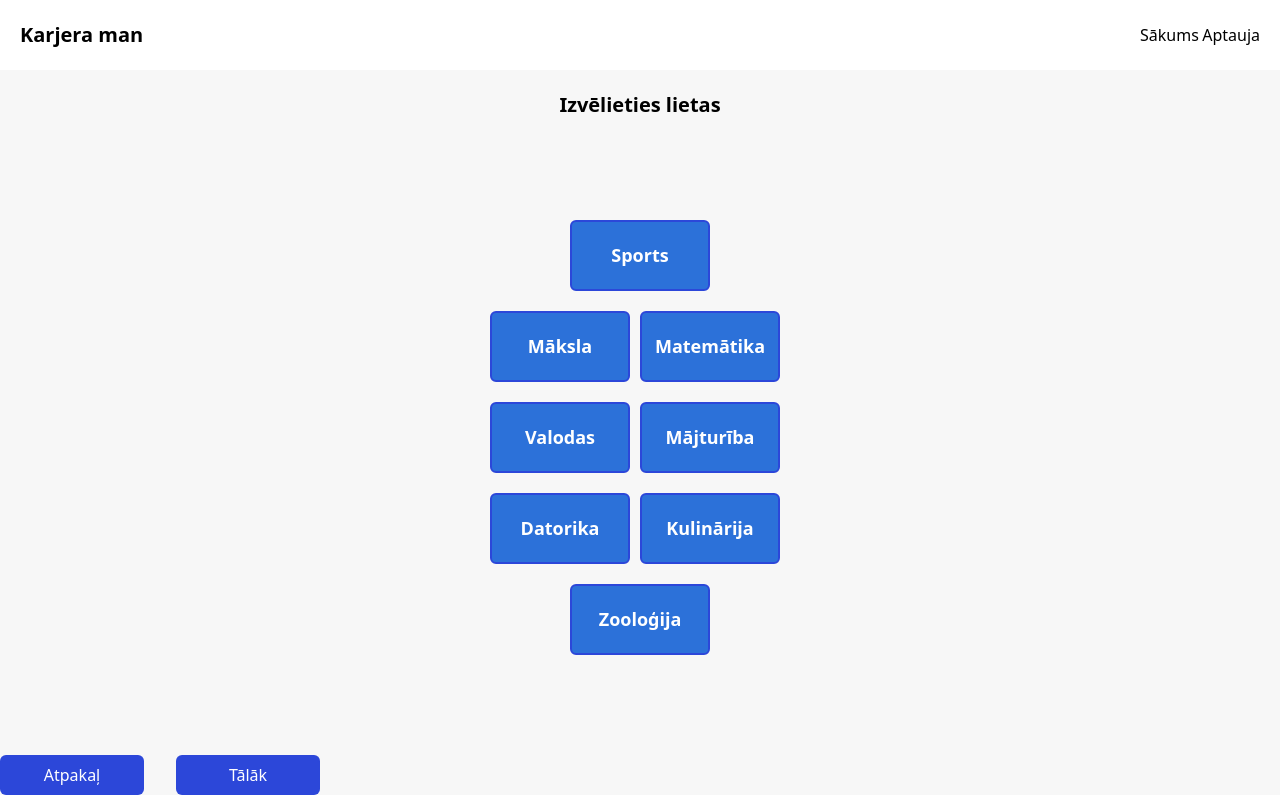
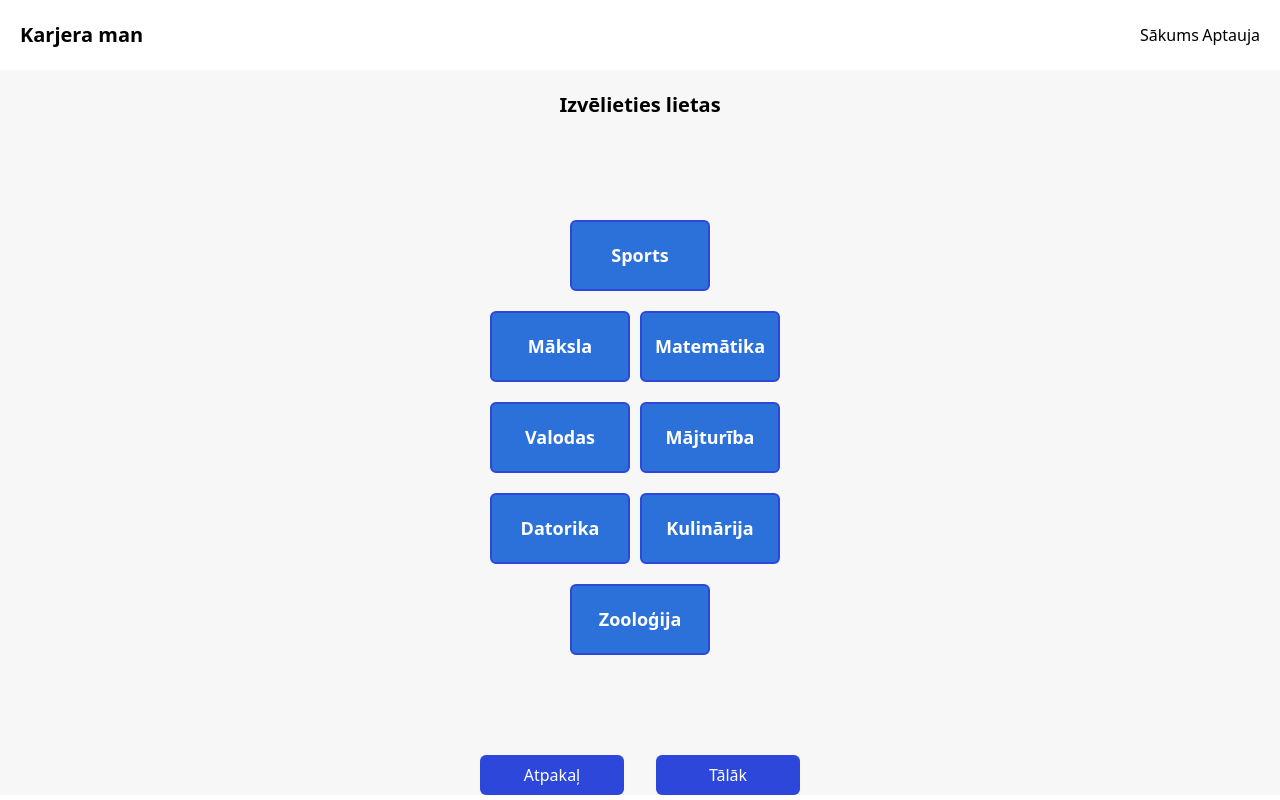
Before and after one commit to RobzLegz/career-choice, a Next.js app: page /find in a window 1280 px wide. Built offline with nearby package versions, Linux system fonts and the light colour scheme.

Commit message:
componentize

```diff
--- a/pages/find.tsx
+++ b/pages/find.tsx
@@ -1,17 +1,37 @@
 import Head from 'next/head'
 import Navigation from './../src/components/navigation/Navigation';
-import Stage from '../src/components/stages/Stage';
+import FindHeadingContainer from "../src/components/containers/findHeadingContainer/FindHeadingContainer";
+import DisplayData from "../src/hooks/DisplayData";
+import { useSelector } from 'react-redux';
+import {levelData} from "../src/redux/slices/levelSlice";
+import {categories} from "../src/data/proffessions";
+import StageButtonContainer from "../src/components/containers/buttonContainer/StageButtonContainer";
+
+interface T{
+  name: string;
+  stage: number;
+  info: string;
+}
 
 export default function Find() {
+  const stageInfo = useSelector(levelData);
+
   return (
-    <div className="bg-light-darker">
+    <div className="bg-light-darker flex flex-col items-center">
       <Head>
         <title>Karjera man | Aptauja</title>
       </Head>
 
       <Navigation />
 
-      <Stage />
+      <FindHeadingContainer />
+
+      <DisplayData
+        stage={stageInfo.stage}
+        data={categories.filter((t: T) => t.stage === stageInfo.stage)}
+      />
+
+      <StageButtonContainer />
     </div>
   )
 }
--- /dev/null
+++ b/src/components/containers/buttonContainer/AddStageButton.tsx
@@ -0,0 +1,13 @@
+import React from 'react'
+import { useDispatch } from 'react-redux';
+import { incrementLevel } from '../../../redux/slices/levelSlice';
+
+function AddStageButton() {
+    const dispatch = useDispatch();
+
+    return (
+        <button className="filter__back__option" onClick={() => dispatch(incrementLevel())}>Tālāk</button>
+    )
+}
+
+export default AddStageButton
--- /dev/null
+++ b/src/components/containers/buttonContainer/DecrementStageButton.tsx
@@ -0,0 +1,13 @@
+import React from 'react'
+import { useDispatch } from 'react-redux';
+import { decrementLevel } from '../../../redux/slices/levelSlice';
+
+function DecrementStageButton() {
+    const dispatch = useDispatch();
+
+    return (
+        <button className="filter__back__option" onClick={() => dispatch(decrementLevel())}>Atpakaļ</button>
+    )
+}
+
+export default DecrementStageButton
--- /dev/null
+++ b/src/components/containers/buttonContainer/StageButtonContainer.tsx
@@ -0,0 +1,14 @@
+import React from 'react'
+import AddStageButton from './AddStageButton';
+import DecrementStageButton from './DecrementStageButton';
+
+function StageButtonContainer() {
+    return (
+        <div className="filter__nextback__container">
+            <DecrementStageButton />
+            <AddStageButton />
+        </div>
+    )
+}
+
+export default StageButtonContainer
--- /dev/null
+++ b/src/components/containers/findHeadingContainer/FindHeadingContainer.tsx
@@ -0,0 +1,11 @@
+import React from 'react'
+
+function FindHeadingContainer() {
+    return (
+        <div className="py-5">
+            <h2>Izvēlieties lietas</h2>
+        </div>
+    )
+}
+
+export default FindHeadingContainer
--- a/src/components/stages/Stage.tsx
+++ /dev/null
@@ -1,34 +0,0 @@
-import React from 'react'
-import { useDispatch, useSelector } from 'react-redux';
-import { categories } from '../../data/proffessions';
-import DisplayData from '../../hooks/DisplayData';
-import { decrementLevel, incrementLevel, levelData } from '../../redux/slices/levelSlice';
-
-interface T{
-    name: string;
-    stage: number;
-    info: string;
-}
-
-const Stage: React.FC = () => {
-    const stageInfo = useSelector(levelData);
-    const dispatch = useDispatch();
-
-    return (
-        <div>
-            <div className="py-5">
-                <h2>Izvēlieties lietas</h2>
-            </div>
-            <DisplayData
-                stage={stageInfo.stage}
-                data={categories.filter((t: T) => t.stage === stageInfo.stage)}
-            />
-            <div className="filter__nextback__container">
-                <button className="filter__back__option" onClick={() => dispatch(decrementLevel())}>Atpakaļ</button>
-                <button className="filter__next__option" onClick={() => dispatch(incrementLevel())}>Tālāk</button>
-            </div>
-        </div>
-    )
-}
-
-export default Stage
```
